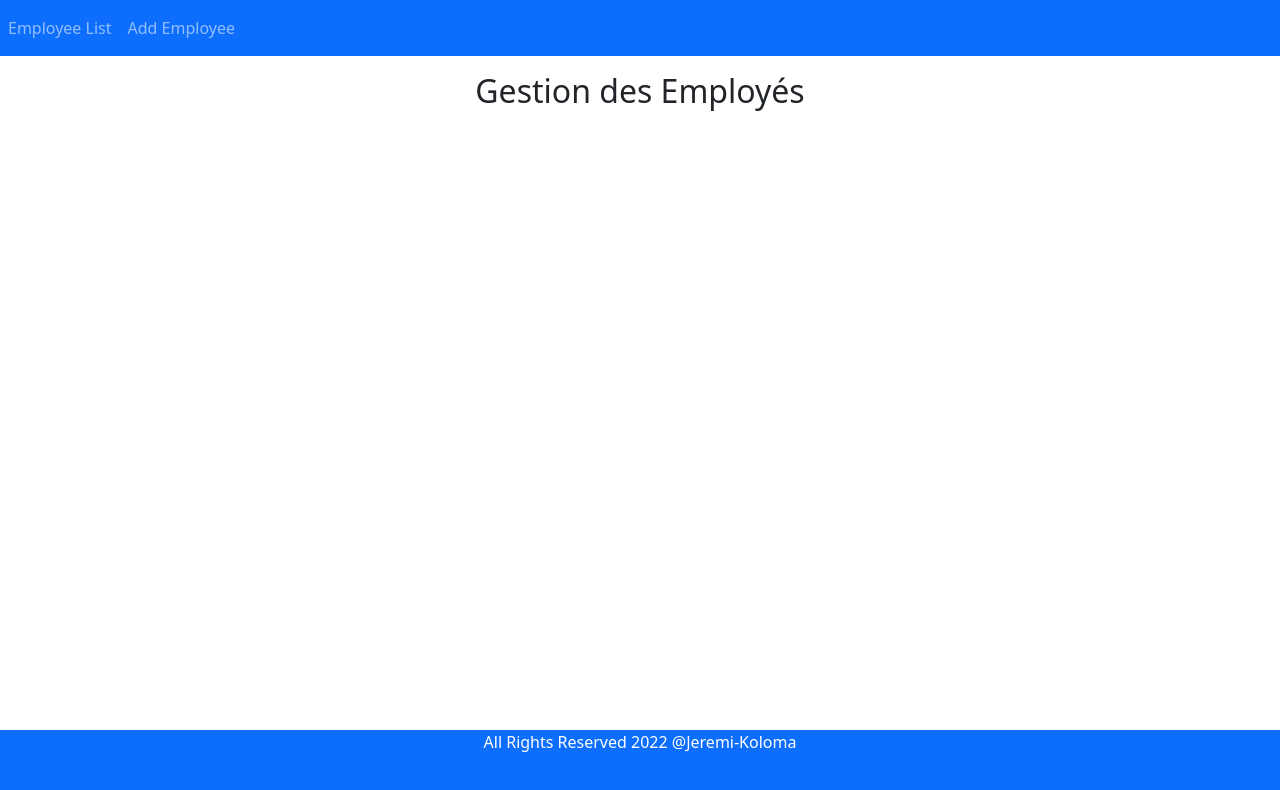
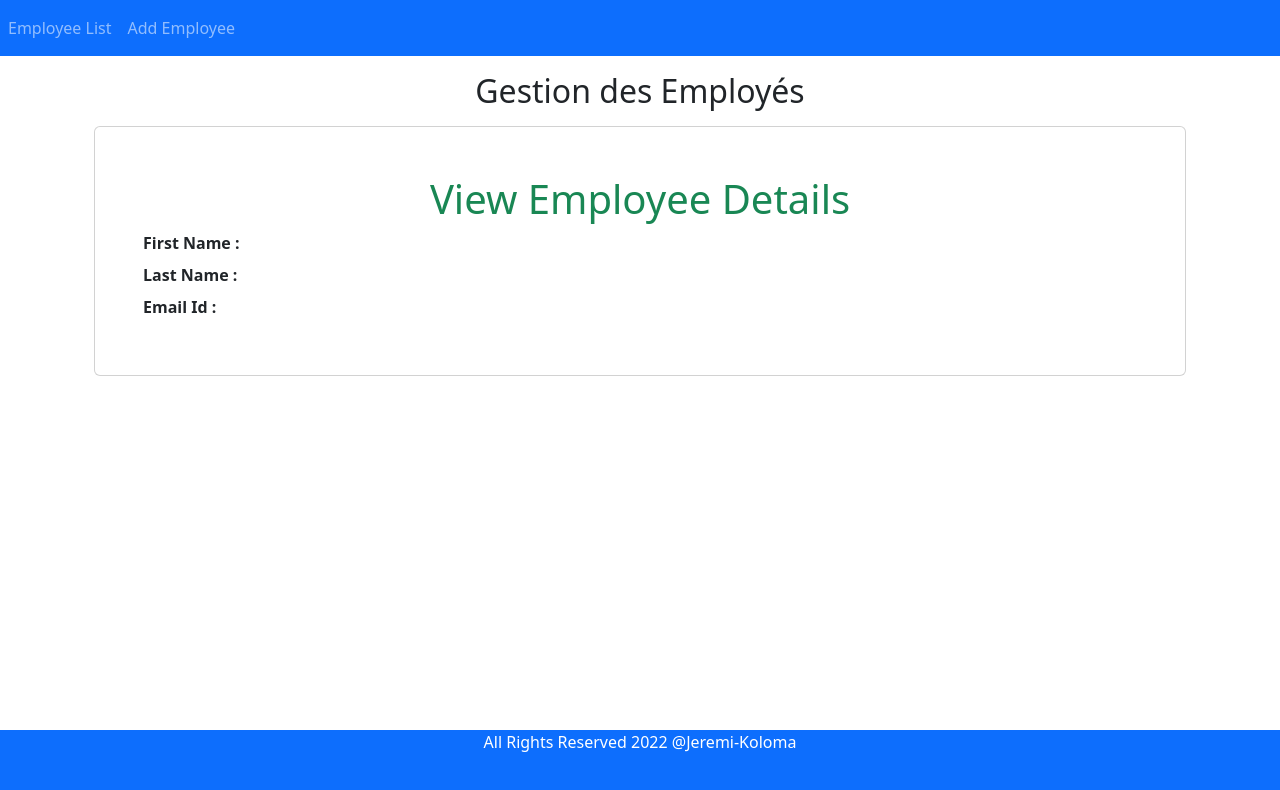
Before and after one commit to Jeremi-Koloma/frontendEmploye, an Angular app: page /employee-datails/1 in a window 1280 px wide. Before the commit this address led to /. Shown: the top 790 px of the page. Built offline with nearby package versions, Linux system fonts and the light colour scheme; no server answers.

Commit message:
ajout de la fonctionnalité Delete and View details

```diff
--- a/src/app/app-routing.module.ts
+++ b/src/app/app-routing.module.ts
@@ -1,6 +1,7 @@
 import { NgModule } from '@angular/core';
 import { RouterModule, Routes } from '@angular/router';
 import { CreateEmployeeComponent } from './create-employee/create-employee.component';
+import { EmployeeDetailsComponent } from './employee-details/employee-details.component';
 import { EmployeeListComponent } from './employee-list/employee-list.component';
 import { UpdateEmployeeComponent } from './update-employee/update-employee.component';
 
@@ -8,7 +9,8 @@ const routes: Routes = [
   {path:'employees', component: EmployeeListComponent},
   {path:'create-employee', component:CreateEmployeeComponent},
   {path:'',redirectTo: 'employees', pathMatch: 'full'},
-  {path:'update-employee/:id', component : UpdateEmployeeComponent }
+  {path:'update-employee/:id', component : UpdateEmployeeComponent },
+  {path: 'employee-datails/:id', component : EmployeeDetailsComponent}
 ];
 
 @NgModule({
--- a/src/app/app.module.ts
+++ b/src/app/app.module.ts
@@ -8,13 +8,15 @@ import { EmployeeListComponent } from './employee-list/employee-list.component';
 import { CreateEmployeeComponent } from './create-employee/create-employee.component';
 import { FormsModule } from '@angular/forms';
 import { UpdateEmployeeComponent } from './update-employee/update-employee.component';
+import { EmployeeDetailsComponent } from './employee-details/employee-details.component';
 
 @NgModule({
   declarations: [
     AppComponent,
     EmployeeListComponent,
     CreateEmployeeComponent,
-    UpdateEmployeeComponent
+    UpdateEmployeeComponent,
+    EmployeeDetailsComponent
   ],
   imports: [
     BrowserModule,
--- /dev/null
+++ b/src/app/employee-details/employee-details.component.html
@@ -0,0 +1,15 @@
+<div class="container">
+
+<div class="card p-5">
+    <h3 class="display-6 text-center text-success">View Employee Details </h3>
+    <div class="mb-2">
+        <label><b>First Name : </b></label> {{employee.firstName }}
+    </div>
+    <div class="mb-2">
+        <label><b>Last Name : </b></label> {{employee.lastName }}
+    </div>
+    <div class="mb-2">
+        <label><b>Email Id : </b></label> {{employee.emailId}}
+    </div>
+</div>
+</div>
--- /dev/null
+++ b/src/app/employee-details/employee-details.component.ts
@@ -0,0 +1,28 @@
+import { Component, OnInit } from '@angular/core';
+import { ActivatedRoute } from '@angular/router';
+import { Employee } from '../employee';
+import { EmployeeService } from '../employee.service';
+
+@Component({
+  selector: 'app-employee-details',
+  templateUrl: './employee-details.component.html',
+  styleUrls: ['./employee-details.component.css']
+})
+export class EmployeeDetailsComponent implements OnInit {
+
+  id !: number
+  employee !: Employee
+
+  // Injectons ActivatesRoute pour getter id qui est dans l'url en cliquant sur un employee;
+  constructor( private route : ActivatedRoute, private employeeServe : EmployeeService) { }
+
+  ngOnInit(): void { // gettons id de l'url
+    this.id = this.route.snapshot.params['id'];
+
+    this.employee = new Employee();
+    this.employeeServe.getEmployeeById(this.id).subscribe(data =>{
+      this.employee = data;
+    });
+  }
+
+}
--- a/src/app/employee-list/employee-list.component.html
+++ b/src/app/employee-list/employee-list.component.html
@@ -13,7 +13,11 @@
             <td>{{employee.firstName}}</td>
             <td>{{employee.lastName}}</td>
             <td>{{employee.emailId}}</td>
-            <td><button (click)="updateEmployee(employee.id)" class="btn btn-info">Update</button></td>
+            <td>
+                <button (click)="updateEmployee(employee.id)" class="btn btn-info">Update</button>
+                <button (click)="deleEmployee(employee.id)" class="btn btn-danger" style="margin-left: 15px;">Delete</button>
+                <button (click)="employeeDetails(employee.id)" class="btn btn-info" style="margin-left: 15px;">View</button>
+            </td>
         </tr>
     </tbody>
 </table>
--- a/src/app/employee-list/employee-list.component.ts
+++ b/src/app/employee-list/employee-list.component.ts
@@ -30,5 +30,18 @@ export class EmployeeListComponent implements OnInit {
     this.router.navigate(['update-employee', id]);
   }
 
+  // Delete methode btn
+  deleEmployee(id : number){
+    this.employeeService.deleteEmployee(id).subscribe(data =>{
+      console.log(data);
+      this.getEmployees();
+    })
+  }
+
+  // Détails btn
+  employeeDetails(id : number){
+    this.router.navigate(['employee-datails', id]);
+  }
+
 
 }
--- a/src/app/employee.service.ts
+++ b/src/app/employee.service.ts
@@ -18,22 +18,33 @@ export class EmployeeService {
 
   private baseUrlUpdate = "http://localhost:8080/api/v1/employees/update";
 
+  private baseUrlDelete = "http://localhost:8080/api/v1/employees/delete";
+
   constructor(private httpClient : HttpClient) { }
 
+  //  La méthode qui nous permet d'afficher la liste des employés
   getEmployeeList() : Observable<Employee[]>{
     return this.httpClient.get<Employee[]>(`${this.baseUrl}`);
   }
 
+  // La méthode qui nous permet de d'ajouter un employé
   createEmployee(employee: Employee): Observable<object>{
     return this.httpClient.post(`${this.baseUrlCreate}`, employee);
   }
 
+  // La méthode qui nous retourne un employer avec tous ses coordonnées
   getEmployeeById(id : number) : Observable<Employee>{
     return this.httpClient.get<Employee>(`${this.baseUrlById}/${id}`);
   }
 
+  // La méthode qui nous permets de modifier un employé
   updateEmployee(id : number, employee : Employee) : Observable<Object>{
     return this.httpClient.put(`${this.baseUrlUpdate}/${id}`, employee);
   }
 
+  // La méthode qui va supprimer
+  deleteEmployee(id : number) : Observable<Object>{
+     return this.httpClient.delete(`${this.baseUrlDelete}/${id}`);
+  }
+
 }
--- a/src/app/update-employee/update-employee.component.ts
+++ b/src/app/update-employee/update-employee.component.ts
@@ -14,7 +14,7 @@ export class UpdateEmployeeComponent implements OnInit {
   employee : Employee = new Employee();
   constructor( private employeeService : EmployeeService, private route : ActivatedRoute, private router : Router) { }
 
-  ngOnInit(): void {
+  ngOnInit(): void { // ce qui nous permet d'afficher toutes les informations en cliquant sur un employés
     this.id = this.route.snapshot.params['id'];
     this.employeeService.getEmployeeById(this.id ).subscribe(data => {
       this.employee = data;
```
Also changed, not shown: src/app/employee-details/employee-details.component.css (added), 1 other file (tests, documents, lock files or other folders).
